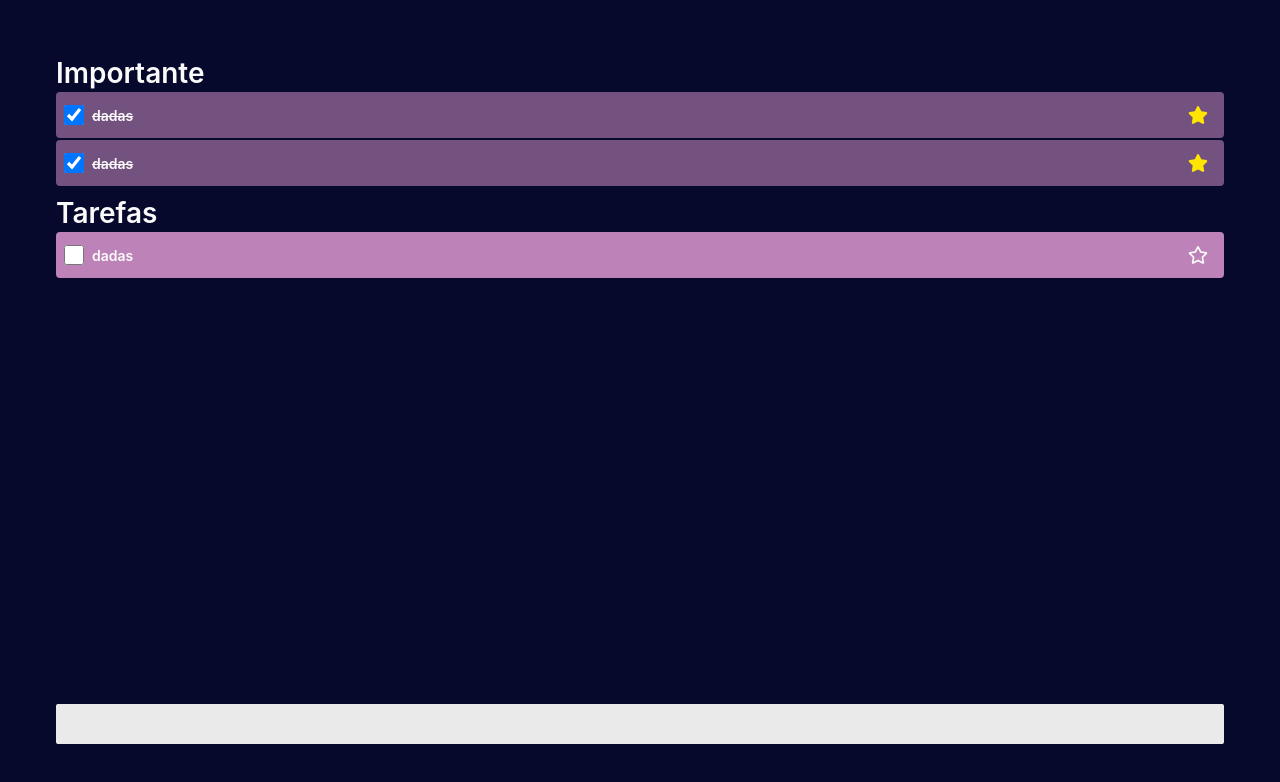
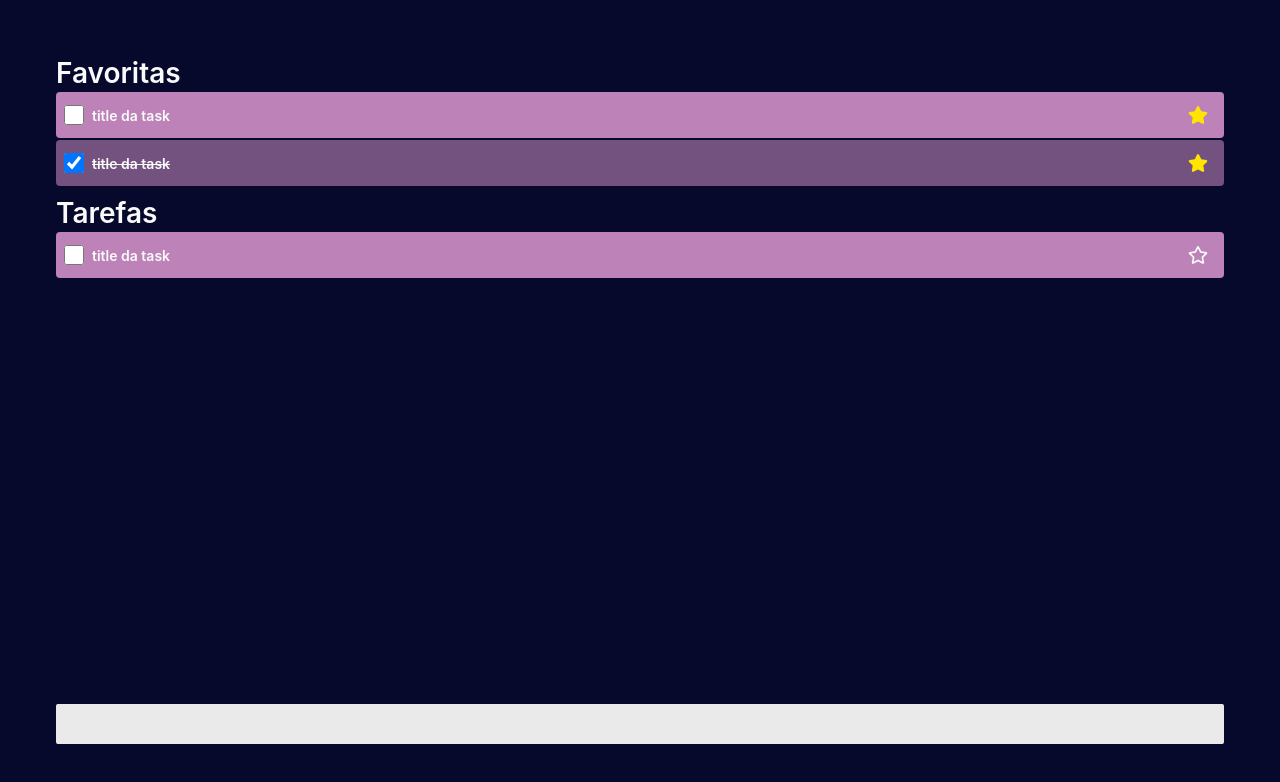
Before and after one commit to Guilhermemuller13/todo-app-vite, a React (Vite) app: page / in a window 1280 px wide. Shown: the top 782 px of the page. Built offline with nearby package versions, Linux system fonts and the light colour scheme; a web font is replaced by a local one.

Commit message:
:sparkles: add slice actions and selectors for tasks

```diff
--- a/package.json
+++ b/package.json
@@ -15,6 +15,7 @@
     "react-dom": "^18.2.0",
     "react-icons": "^5.0.1",
     "react-redux": "^9.1.0",
+    "reselect": "^5.1.0",
     "styled-components": "^6.1.8"
   },
   "devDependencies": {
--- a/src/app/components/Button/index.tsx
+++ b/src/app/components/Button/index.tsx
@@ -10,8 +10,11 @@ export type ButtonProps = {
   as?: React.ElementType;
 } & ButtonTypes;
 
-const Button = ({ children, icon, ...props }: ButtonProps) => (
-  <S.Wrapper hasIcon={!!icon} {...props}>
+const Button: React.ForwardRefRenderFunction<S.WrapperProps, ButtonProps> = (
+  { children, icon, ...props },
+  ref
+) => (
+  <S.Wrapper hasIcon={!!icon} ref={ref} {...props}>
     {icon}
     {!!children && <span>{children}</span>}
   </S.Wrapper>
--- a/src/app/components/Item/index.tsx
+++ b/src/app/components/Item/index.tsx
@@ -8,42 +8,48 @@ import * as S from "./styles";
 
 export type ItemProps = {
   text: string;
-  checked: boolean;
+  isChecked: boolean;
   id: string;
-  onChangeStatus: (id: string) => void;
-  onChangeLevel: (id: string) => void;
+  isImportant: boolean;
+  onChangeStatusCompleted: (id: string) => void;
+  onChangeLevelImportant: (id: string) => void;
 };
 
 const Item: FC<ItemProps> = ({
   text = "",
-  checked = false,
-  onChangeStatus,
-  onChangeLevel,
+  isChecked = false,
+  isImportant = false,
+  onChangeStatusCompleted,
+  onChangeLevelImportant,
   id
 }) => {
   const onChangeStatusTask = () => {
-    onChangeStatus(id);
+    onChangeStatusCompleted(id);
   };
 
   const onChangeLevelTask = () => {
-    onChangeLevel(id);
+    onChangeLevelImportant(id);
   };
 
   return (
-    <S.Wrapper checked={checked}>
+    <S.Wrapper checked={isChecked}>
       <S.TextWrapper>
         <S.Input
           type="checkbox"
           onChange={onChangeStatusTask}
-          checked={checked}
+          checked={isChecked}
         />
-        <S.Text checked={checked}>{text}</S.Text>
+        <S.Text checked={isChecked}>{text}</S.Text>
       </S.TextWrapper>
       <S.OptionsWrapper>
         <Button
           onClick={onChangeLevelTask}
           icon={
-            checked ? <FaStar color="FFE500" /> : <FaRegStar color="FAFAFA" />
+            isImportant ? (
+              <FaStar color="FFE500" />
+            ) : (
+              <FaRegStar color="FAFAFA" />
+            )
           }
         ></Button>
         {/* <Button onClick={} icon={<IoMdMore />}></Button> */}
--- /dev/null
+++ b/src/app/core/hooks/useRedux.ts
@@ -0,0 +1,4 @@
+import { useDispatch } from "react-redux";
+import { AppDispatch } from "../../../redux/storeTypes";
+
+export const useAppDispatch = () => useDispatch<AppDispatch>();
--- /dev/null
+++ b/src/app/modules/tasks/redux/slice.ts
@@ -0,0 +1,79 @@
+import { createSlice, PayloadAction } from "@reduxjs/toolkit";
+
+type Task = {
+  text: string;
+  isCompleted: boolean;
+  isImportant: boolean;
+  id: string;
+};
+
+type TaskStateProps = {
+  tasks: Task[];
+};
+
+type PayloadSetTask = Task;
+
+const initialState: TaskStateProps = {
+  tasks: [
+    {
+      id: "1",
+      isCompleted: false,
+      isImportant: false,
+      text: "title da task"
+    },
+    {
+      id: "2",
+      isCompleted: false,
+      isImportant: true,
+      text: "title da task"
+    },
+    {
+      id: "3",
+      isCompleted: true,
+      isImportant: true,
+      text: "title da task"
+    }
+  ]
+};
+
+export const taskSlice = createSlice({
+  name: "task",
+  initialState: initialState,
+  reducers: {
+    setNewTask(state, { payload }: PayloadAction<PayloadSetTask>) {
+      state.tasks.push(payload);
+    },
+    updateStatusCompletedTask(
+      state,
+      { payload }: PayloadAction<{ id: string }>
+    ) {
+      const findTaskById = state.tasks.findIndex(
+        (task) => task.id === payload.id
+      );
+
+      if (findTaskById !== -1) {
+        const currentStatus = state.tasks[findTaskById].isCompleted;
+        state.tasks[findTaskById].isCompleted = !currentStatus;
+      }
+    },
+    updateStatusImportantTask(
+      state,
+      { payload }: PayloadAction<{ id: string }>
+    ) {
+      const findTaskById = state.tasks.findIndex(
+        (task) => task.id === payload.id
+      );
+
+      if (findTaskById !== -1) {
+        const currentStatus = state.tasks[findTaskById].isImportant;
+        state.tasks[findTaskById].isImportant = !currentStatus;
+      }
+    }
+  }
+});
+
+export const {
+  setNewTask,
+  updateStatusCompletedTask,
+  updateStatusImportantTask
+} = taskSlice.actions;
--- /dev/null
+++ b/src/app/modules/tasks/redux/taskSelector.ts
@@ -0,0 +1,14 @@
+import { createSelector } from "@reduxjs/toolkit";
+import { RootState } from "../../../../redux/storeTypes";
+
+const getTaskSlice = ({ task }: RootState) => task.tasks;
+
+const getTasksImportants = createSelector([getTaskSlice], (tasks) =>
+  tasks.filter((task) => task.isImportant)
+);
+
+const getTasksRest = createSelector([getTaskSlice], (tasks) =>
+  tasks.filter((task) => !task.isImportant)
+);
+
+export { getTasksImportants, getTasksRest };
--- a/src/app/pages/Home/index.tsx
+++ b/src/app/pages/Home/index.tsx
@@ -1,38 +1,65 @@
+import { shallowEqual, useSelector } from "react-redux";
+
 import Item from "../../components/Item";
 import TextField from "../../components/TextField";
+
+import {
+  getTasksImportants,
+  getTasksRest
+} from "../../modules/tasks/redux/taskSelector";
+import {
+  updateStatusCompletedTask,
+  updateStatusImportantTask
+} from "../../modules/tasks/redux/slice";
+import { useAppDispatch } from "../../core/hooks/useRedux";
 
 import * as S from "./styles";
 
 const Home = () => {
+  const tasksImportants = useSelector(getTasksImportants, shallowEqual);
+  const tasksRest = useSelector(getTasksRest, shallowEqual);
+  const dispatch = useAppDispatch();
+
+  const onChangeLevelImportant = (id: string) => {
+    dispatch(updateStatusImportantTask({ id }));
+  };
+
+  const onChangeStatusCompleted = (id: string) => {
+    dispatch(updateStatusCompletedTask({ id }));
+  };
+
   return (
     <S.Wrapper>
       <S.Content>
+        {tasksImportants.length > 0 && (
           <S.WrapperTasks>
-          <S.Title>Importante</S.Title>
+            <S.Title>Favoritas</S.Title>
+            {tasksImportants.map((task) => (
               <Item
-            checked={true}
-            text="dadas"
-            onChangeLevel={() => {}}
-            onChangeStatus={() => {}}
-            id="123"
+                key={task.id}
+                isChecked={task.isCompleted}
+                isImportant={task.isImportant}
+                text={task.text}
+                onChangeLevelImportant={onChangeLevelImportant}
+                onChangeStatusCompleted={onChangeStatusCompleted}
+                id={task.id}
               />
-          <Item
-            checked={true}
-            text="dadas"
-            onChangeLevel={() => {}}
-            onChangeStatus={() => {}}
-            id="123"
-          />
+            ))}
           </S.WrapperTasks>
+        )}
         <S.WrapperTasks>
           <S.Title>Tarefas</S.Title>
+          {tasksRest.map((task) => (
             <Item
-            checked={false}
-            text="dadas"
-            onChangeLevel={() => {}}
-            onChangeStatus={() => {}}
-            id="123"
+              key={task.id}
+              isChecked={task.isCompleted}
+              isImportant={task.isImportant}
+              text={task.text}
+              onChangeLevelImportant={onChangeLevelImportant}
+              onChangeStatusCompleted={onChangeStatusCompleted}
+              id={task.id}
             />
+          ))}
         </S.WrapperTasks>
       </S.Content>
       <S.Footer>
--- a/src/redux/store.ts
+++ b/src/redux/store.ts
@@ -1,7 +1,11 @@
 import { configureStore } from "@reduxjs/toolkit";
 
+import { taskSlice } from "../app/modules/tasks/redux/slice";
+
 const store = configureStore({
-  reducer: {},
+  reducer: {
+    task: taskSlice.reducer
+  },
   devTools: process.env.NODE_ENV === "development"
 });
 
--- a/src/redux/storeTypes.ts
+++ b/src/redux/storeTypes.ts
@@ -1,5 +1,4 @@
 import { store } from "./store";
 
-export type AppStore = ReturnType<typeof store>;
-export type RootState = ReturnType<AppStore["getState"]>;
-export type AppDispatch = AppStore["dispatch"];
+export type RootState = Readonly<ReturnType<typeof store.getState>>;
+export type AppDispatch = typeof store.dispatch;
```
Also changed, not shown: 1 other file (tests, documents, lock files or other folders). Lines whose indentation alone changed are shown as unchanged.
